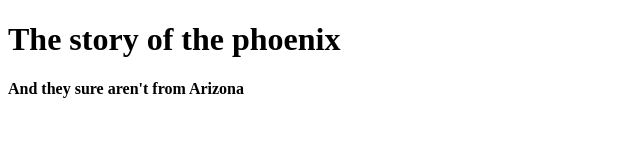
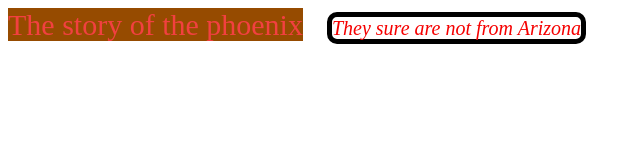
Before and after one commit to jdmar3-comp426/a01-kianw97, a website: page index.html in a window 1280 px wide. Shown: the whole page, without its empty margins (0-641 px from the left). Drawn offline with Linux system fonts and the light colour scheme.

Commit message:
intial changes

```diff
--- a/index.html
+++ b/index.html
@@ -1,14 +1,15 @@
+
+
 <!DOCTYPE html>
 <html lang="en">
     <head>
         <meta charset="UTF-8">
         <meta name="viewport" content="width=device-width, intial-scale=1.0">
         <title>Assignment 0 test!</title>
+        <link rel="stylesheet" href="styles.css">
     </head>
     <body>
-        <div>
-            <h1>The story of the phoenix</h1>
-            <p><strong>And they sure aren't from Arizona</strong></p>
-        </div>
+        <title_box>The story of the phoenix</title_box>
+        <heading>They sure are not from Arizona</heading>
     </body>
 </html>
--- a/styles.css
+++ b/styles.css
@@ -0,0 +1,19 @@
+heading {
+  color: #F50000;
+  margin-left: 20px;
+  font-style: italic;
+  border-radius: 10px;
+  border-color: #000000;
+  border-width: 5px;
+  border-style: solid;
+  font-size: 20px;
+}
+
+title_box {
+  color: #F24040;
+  background: #964B00;
+  width: 300px;
+  height: 50px;
+  font-style: normal;
+  font-size: 30px;
+}
```
